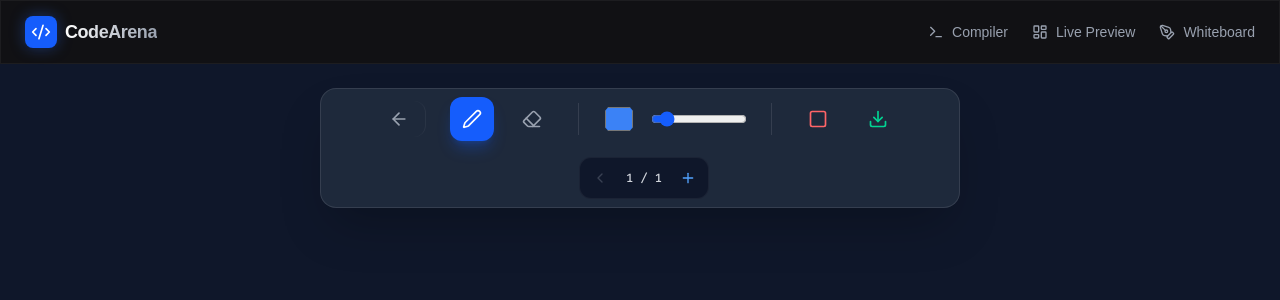
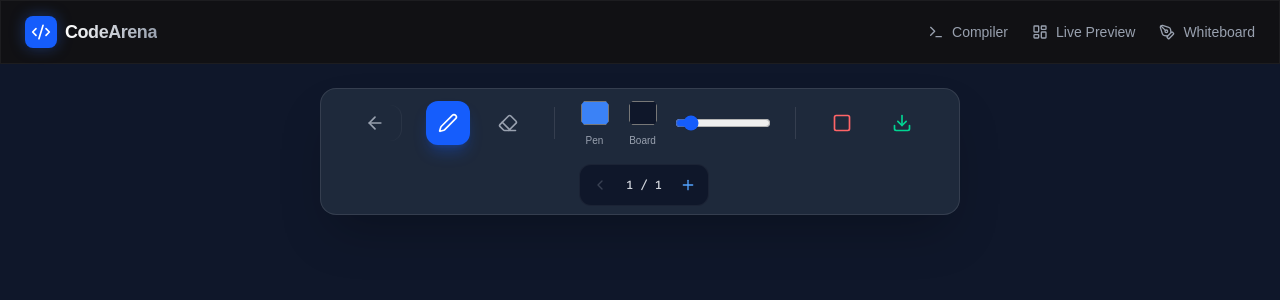
Before and after one commit to umesh8806/Code-Arena, a Next.js app: page /whiteboard in a window 1280 px wide. Shown: the top 300 px of the page. Built offline with nearby package versions, Linux system fonts and the light colour scheme.

Commit message:
Add customizable whiteboard background color

```diff
--- a/src/app/whiteboard/page.tsx
+++ b/src/app/whiteboard/page.tsx
@@ -8,6 +8,7 @@ export default function WhiteboardPage() {
   const canvasRef = useRef<HTMLCanvasElement>(null);
   const [isDrawing, setIsDrawing] = useState(false);
   const [color, setColor] = useState("#3b82f6");
+  const [bgColor, setBgColor] = useState("#0f172a");
   const [brushSize, setBrushSize] = useState(3);
   const [tool, setTool] = useState<"pen" | "eraser">("pen");
 
@@ -38,7 +39,7 @@ export default function WhiteboardPage() {
     if (pages[currentPage]) {
       const img = new Image();
       img.onload = () => {
-        ctx.fillStyle = "#0f172a";
+        ctx.fillStyle = bgColor;
         ctx.fillRect(0, 0, canvas.width, canvas.height);
         ctx.drawImage(img, 0, 0);
       };
@@ -46,7 +47,7 @@ export default function WhiteboardPage() {
     } else {
       clearCanvas(false);
     }
-  }, [currentPage]);
+  }, [currentPage, bgColor]);
 
   const saveCurrentPage = () => {
     const canvas = canvasRef.current;
@@ -98,7 +99,7 @@ export default function WhiteboardPage() {
     const { x, y } = getCoordinates(e);
     ctx.lineTo(x, y);
 
-    ctx.strokeStyle = tool === "eraser" ? "#0f172a" : color;
+    ctx.strokeStyle = tool === "eraser" ? bgColor : color;
     ctx.lineWidth = tool === "eraser" ? brushSize * 4 : brushSize;
     ctx.lineCap = "round";
     ctx.lineJoin = "round";
@@ -120,7 +121,7 @@ export default function WhiteboardPage() {
     const canvas = canvasRef.current;
     const ctx = canvas?.getContext("2d");
     if (!canvas || !ctx) return;
-    ctx.fillStyle = "#0f172a";
+    ctx.fillStyle = bgColor;
     ctx.fillRect(0, 0, canvas.width, canvas.height);
     if (save) saveCurrentPage();
   };
@@ -170,13 +171,25 @@ export default function WhiteboardPage() {
 
         <div className="w-px h-8 bg-white/10 mx-2 hidden sm:block" />
 
+        <div className="flex flex-col items-center gap-1" title="Pen Color">
           <input
             type="color"
             value={color}
             onChange={(e) => setColor(e.target.value)}
             className="w-8 h-8 rounded-full border-0 outline-none cursor-pointer p-0 bg-transparent"
-          title="Color Picker"
           />
+          <span className="text-[10px] text-gray-400">Pen</span>
+        </div>
+
+        <div className="flex flex-col items-center gap-1" title="Board Color">
+          <input
+            type="color"
+            value={bgColor}
+            onChange={(e) => setBgColor(e.target.value)}
+            className="w-8 h-8 rounded-full border-0 outline-none cursor-pointer p-0 bg-transparent"
+          />
+          <span className="text-[10px] text-gray-400">Board</span>
+        </div>
 
         <input
           type="range"
```
Lines whose indentation alone changed are shown as unchanged.
